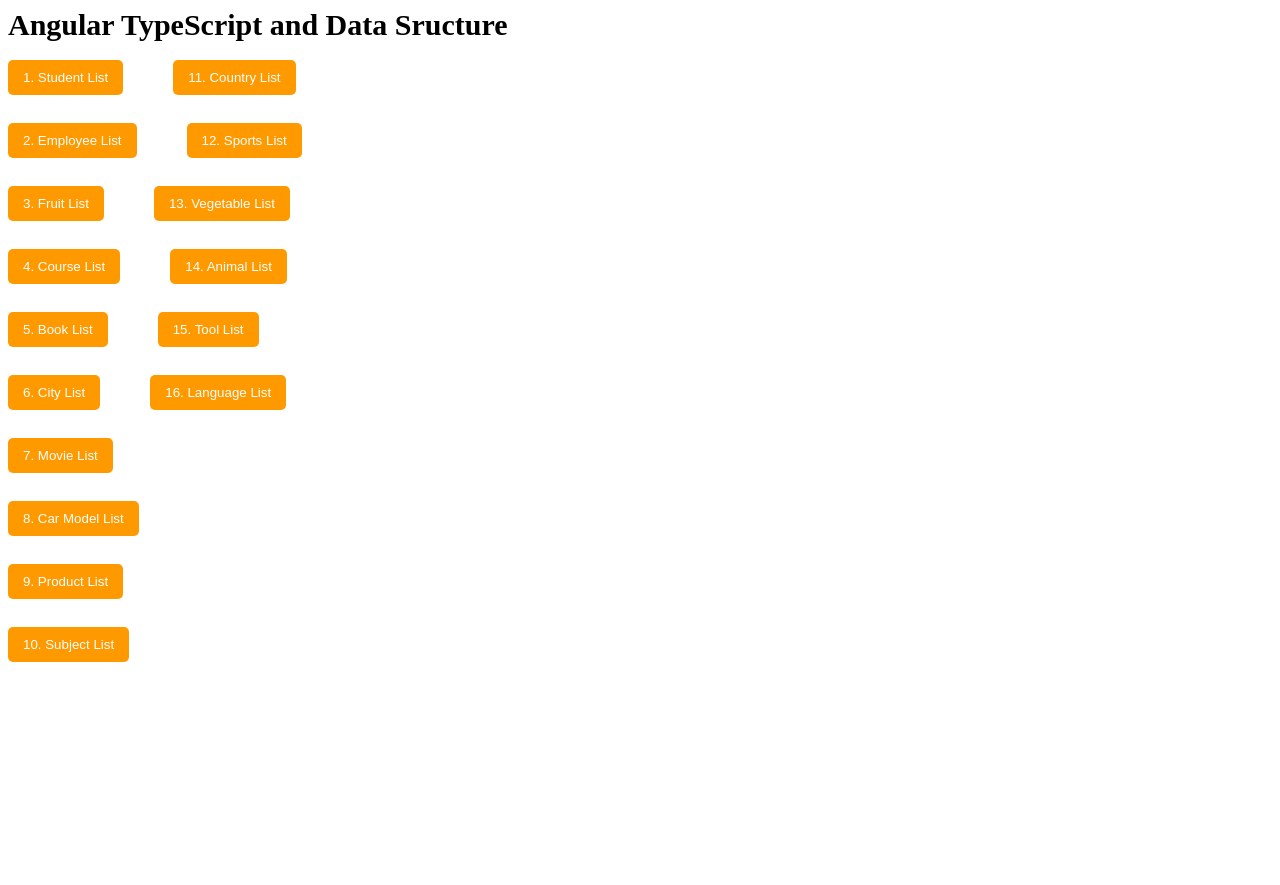
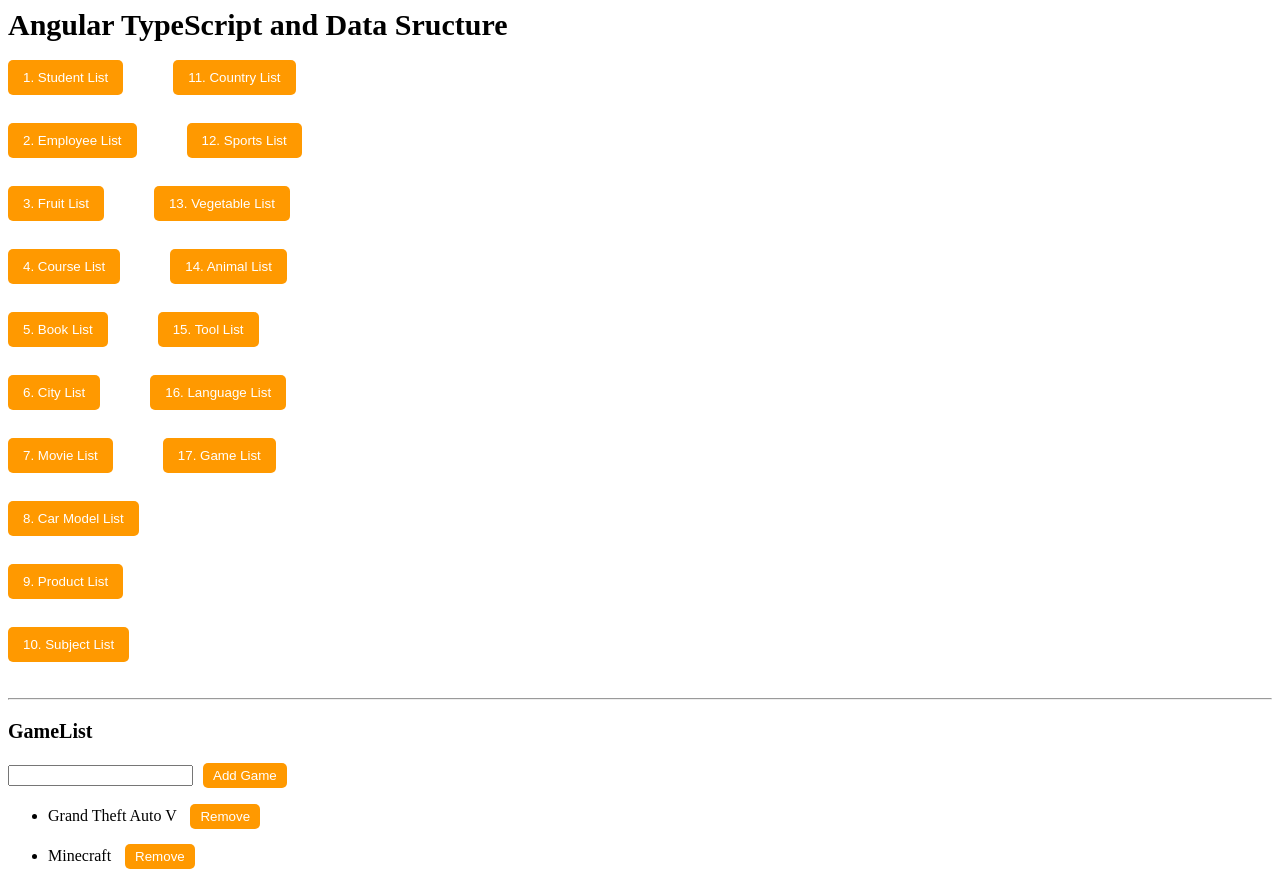
Before and after one commit to ricoparico/TypeScript-and-data-structures, an Angular app: page /gamelist in a window 1280 px wide. Before the commit this address led to /. Before the commit the page ends 800 px from the top, so only its background shows below. Built offline with nearby package versions, Linux system fonts and the light colour scheme.

Commit message:
No.17 Game List

```diff
--- a/src/app/app-routing.module.ts
+++ b/src/app/app-routing.module.ts
@@ -17,6 +17,7 @@ import { VegetablelistComponent } from './components/vegetablelist/vegetablelist
 import { AnimallistComponent } from './components/animallist/animallist.component';
 import { ToollistComponent } from './components/toollist/toollist.component';
 import { LanguagelistComponent } from './components/languagelist/languagelist.component';
+import { GamelistComponent } from './components/gamelist/gamelist.component';
 
 const routes: Routes = [
   {path: "", component: LandingpageComponent},
@@ -35,7 +36,8 @@ const routes: Routes = [
   {path: "vegetablelist", component: VegetablelistComponent},
   {path: "animallist", component: AnimallistComponent},
   {path: "toollist", component: ToollistComponent},
-  {path: "languagelist", component: LanguagelistComponent}
+  {path: "languagelist", component: LanguagelistComponent},
+  {path: "gamelist", component: GamelistComponent}
 ];
 
 @NgModule({
--- a/src/app/app.component.html
+++ b/src/app/app.component.html
@@ -6,7 +6,7 @@
 <button routerLink="courselist">4. Course List</button> <button routerLink="animallist">14. Animal List</button><br><br>
 <button routerLink="booklist">5. Book List</button> <button routerLink="toollist">15. Tool List</button><br><br>
 <button routerLink="citylist">6. City List</button> <button routerLink="languagelist">16. Language List</button><br><br>
-<button routerLink="movielist">7. Movie List</button><br><br>
+<button routerLink="movielist">7. Movie List</button> <button routerLink="gamelist">17. Game List</button><br><br>
 <button routerLink="carmodellist">8. Car Model List</button><br><br>
 <button routerLink="productlist">9. Product List</button><br><br>
 <button routerLink="subjectlist">10. Subject List</button><br><br>
--- a/src/app/app.module.ts
+++ b/src/app/app.module.ts
@@ -23,6 +23,7 @@ import { VegetablelistComponent } from './components/vegetablelist/vegetablelist
 import { AnimallistComponent } from './components/animallist/animallist.component';
 import { ToollistComponent } from './components/toollist/toollist.component';
 import { LanguagelistComponent } from './components/languagelist/languagelist.component';
+import { GamelistComponent } from './components/gamelist/gamelist.component';
 
 @NgModule({
   declarations: [
@@ -43,7 +44,8 @@ import { LanguagelistComponent } from './components/languagelist/languagelist.co
     VegetablelistComponent,
     AnimallistComponent,
     ToollistComponent,
-    LanguagelistComponent
+    LanguagelistComponent,
+    GamelistComponent
   ],
   imports: [
     BrowserModule,
--- /dev/null
+++ b/src/app/components/gamelist/gamelist.component.css
@@ -0,0 +1,21 @@
+p {
+    font-size: 20px;
+    font-weight: bold;
+}
+button{
+    background-color: #ff9900;
+    color: white;
+    border: none;
+    border-radius: 5px;
+    padding: 5px 10px;
+    cursor: pointer;
+    transition: background-color o.3s ease;
+    margin-left: 10px;
+}
+
+button:hover{
+    background-color: #ffd000;
+}
+li{
+    margin-bottom: 15px;
+    }
--- /dev/null
+++ b/src/app/components/gamelist/gamelist.component.html
@@ -0,0 +1,12 @@
+<hr>
+<p>GameList</p>
+
+<input type="text" [(ngModel)]="game"/>
+
+<button (click)="addGames()">Add Game</button>
+
+<ul>
+    <li *ngFor="let game of gameList; let g = index">
+        {{ game }} <button (click)="removeItem(g)">Remove</button>
+    </li>
+</ul>
--- /dev/null
+++ b/src/app/components/gamelist/gamelist.component.ts
@@ -0,0 +1,21 @@
+import { Component } from '@angular/core';
+
+@Component({
+  selector: 'app-gamelist',
+  templateUrl: './gamelist.component.html',
+  styleUrl: './gamelist.component.css'
+})
+export class GamelistComponent {
+  gameList: string[]=["Grand Theft Auto V", "Minecraft"];
+  game: string="";
+
+  addGames(){
+    if (this.game){
+      this.gameList.push(this.game);
+      this.game="";
+    }
+  }
+  removeItem(index: number) {
+    this.gameList.splice(index, 1);
+  }
+}
```
Also changed, not shown: 1 other file (tests, documents, lock files or other folders).
